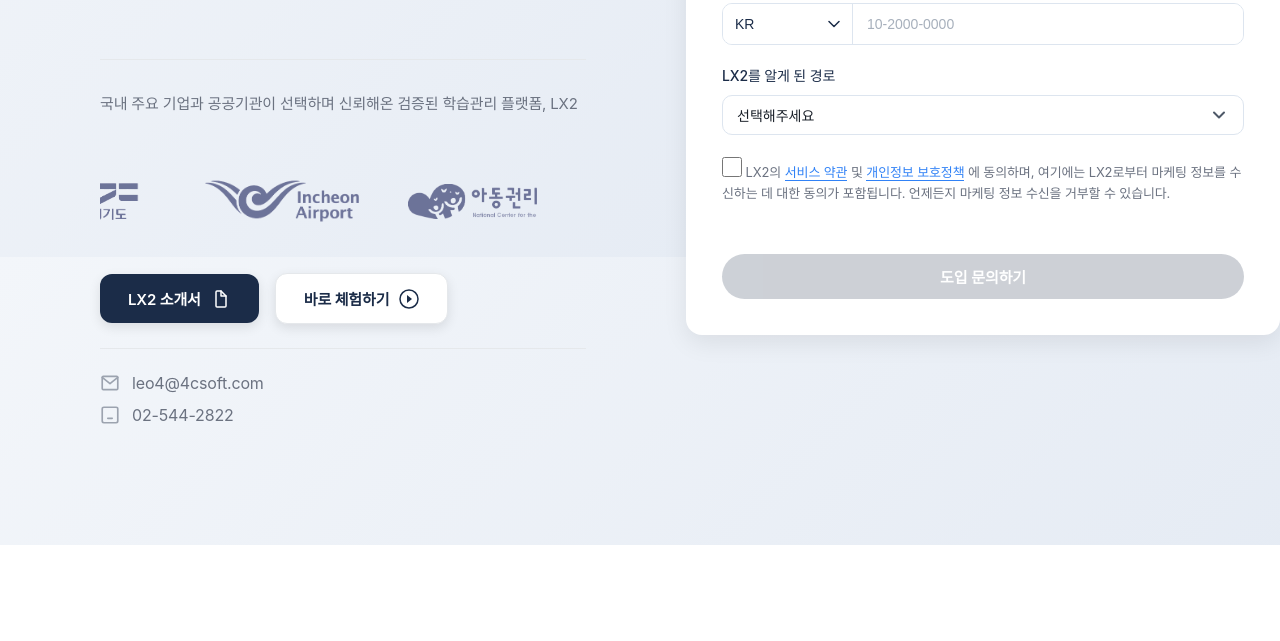
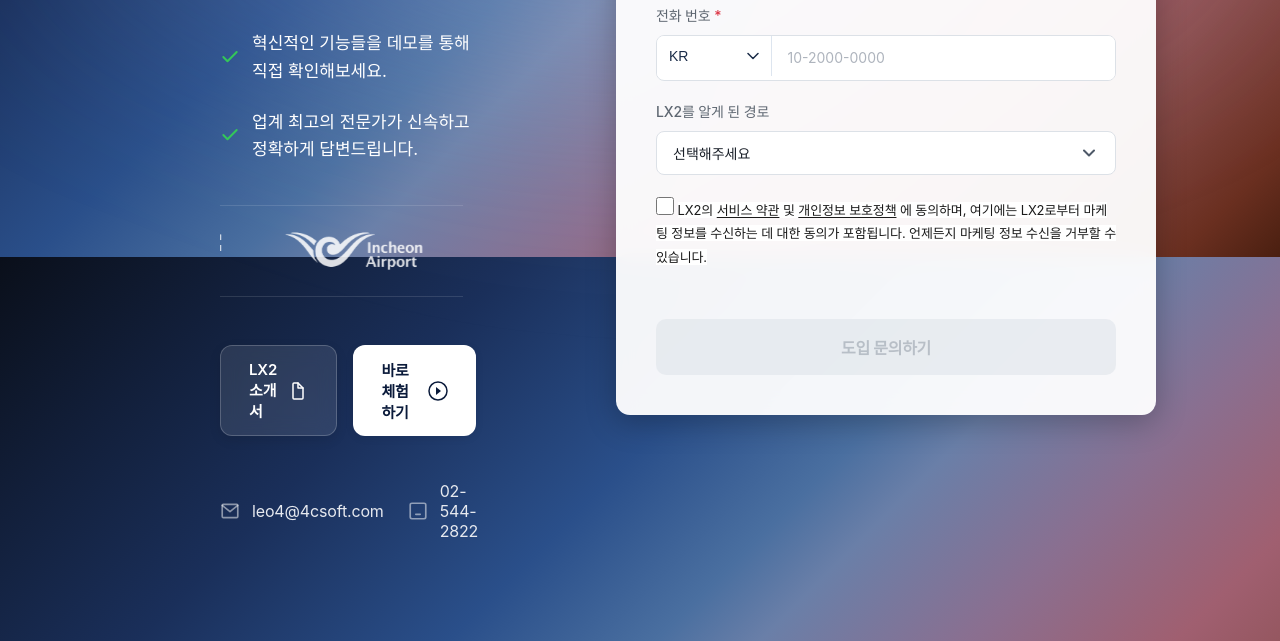
Before and after one commit to tagmach11/4csoft_poem, a plain HTML site: page index.html in a window 1280 px wide. Shown: the part 543-1184 px from the top of the page. Before the commit the page ends 1088 px from the top, so only its background shows below. Drawn offline with nearby package versions, Linux system fonts and the light colour scheme.

Commit message:
Final Version

```diff
--- a/index.html
+++ b/index.html
@@ -3,10 +3,9 @@
 <head>
     <meta charset="UTF-8">
     <meta name="viewport" content="width=device-width, initial-scale=1.0">
-    <title>LX2 Platform Inquiry</title>
+    <title>4CSoft - LX2</title>
     <link rel="stylesheet" href="styles.css">
     <script type="text/javascript" src="https://cdn.jsdelivr.net/npm/@emailjs/browser@4/dist/email.min.js"></script>
-    <script src="config.js"></script>
 </head>
 <body>
     <div class="top-logo">
@@ -17,7 +16,7 @@
         <!-- Left Section: Promotional Content -->
         <div class="left-section">
             <h1 class="headline">
-                통합 학습관리 시스템으로<br> 교육 혁신을 만들어보세요.</h1>
+                통합 학습관리 시스템으로<br> 교육 혁신을 시작하세요.</h1>
 
             <ul class="features">
                 <li>
@@ -41,7 +40,6 @@
             </ul>
 
             <div class="testimonial">
-                <p class="testimonial-text">국내 주요 기업과 공공기관이 선택하며 신뢰해온 검증된 학습관리 플랫폼, LX2</p>
                 <div class="partner-logos-container">
                     <div class="partner-logos-slider">
                         <div class="partner-logos-track">
@@ -169,6 +167,7 @@
                         </div>
                     </div>
                 </div>
+            </div>
 
             <!-- Action Buttons -->
             <div class="action-buttons-container">
@@ -204,7 +203,6 @@
                     </svg>
                     <span>02-544-2822</span>
                 </a>
-                </div>
             </div>
         </div>
 
@@ -320,21 +318,6 @@
         </div>
     </div>
 
-    <!-- 제한 모달 -->
-    <div id="rateLimitModal" class="modal">
-        <div class="modal-content">
-            <div class="modal-icon warning">
-                <svg width="48" height="48" viewBox="0 0 48 48" fill="none" xmlns="http://www.w3.org/2000/svg">
-                    <circle cx="24" cy="24" r="24" fill="#FF9500" opacity="0.1"/>
-                    <path d="M24 4C12.95 4 4 12.95 4 24C4 35.05 12.95 44 24 44C35.05 44 44 35.05 44 24C44 12.95 35.05 4 24 4ZM26 32H22V28H26V32ZM26 24H22V14H26V24Z" fill="#FF9500"/>
-                </svg>
-            </div>
-            <h2 class="modal-title">잠시만 기다려주세요</h2>
-            <p class="modal-message" id="rateLimitMessage">같은 정보로는 1시간에 한 번만 문의하실 수 있습니다.</p>
-            <button class="modal-button" onclick="closeModal('rateLimitModal')">확인</button>
-        </div>
-    </div>
-
     <script src="script.js"></script>
 </body>
 </html>
--- a/styles.css
+++ b/styles.css
@@ -5,20 +5,39 @@
 }
 
 body {
-    font-family: -apple-system, BlinkMacSystemFont, 'Segoe UI', 'Pretendard', Roboto, 'Helvetica Neue', Arial, sans-serif;
+    font-family: 'Pretendard', 'Inter', -apple-system, BlinkMacSystemFont, 'Segoe UI', Roboto, 'Helvetica Neue', Arial, sans-serif;
     min-height: 100vh;
-    background: linear-gradient(135deg, #F3F6FA 0%, #E1E8F2 100%);
+    background: linear-gradient(135deg, #0A0F1A 0%, #1A2F5A 25%, #2A4F8A 40%, #4A6FA0 50%, #6A7FA8 55%, #8A6F90 65%, #A05F70 75%, #8A4F50 85%, #6A2F20 95%, #4A1F10 100%);
     background-attachment: fixed;
-    color: #333;
+    color: #FFFFFF;
     position: relative;
     -webkit-font-smoothing: antialiased;
     -moz-osx-font-smoothing: grayscale;
+    overflow-x: hidden;
+    font-weight: 400;
 }
 
 body::before {
+    content: '';
+    position: fixed;
+    top: 0;
+    left: 0;
+    width: 100%;
+    height: 100%;
+    background:
+        radial-gradient(ellipse at 50% 50%, rgba(255, 255, 255, 0.2) 0%, rgba(255, 255, 255, 0.12) 30%, rgba(255, 255, 255, 0.05) 50%, transparent 70%),
+        radial-gradient(ellipse at 30% 50%, rgba(100, 150, 255, 0.15) 0%, transparent 50%),
+        radial-gradient(ellipse at 70% 50%, rgba(200, 120, 150, 0.12) 0%, transparent 50%);
+    pointer-events: none;
+    z-index: 0;
+    filter: blur(80px);
+}
+
+
+/* Page Header */
+.page-header {
     display: none;
 }
-
 
 .container {
     display: flex;
@@ -26,27 +45,33 @@ body::before {
     width: 100%;
     max-width: 100%;
     margin: 0;
-    padding: 120px 100px;
-    gap: 100px;
-    align-items: center;
+    padding: 0;
+    gap: 0;
+    align-items: stretch;
     position: relative;
     z-index: 1;
     box-sizing: border-box;
+    background: transparent;
+    border: none;
+    outline: none;
 }
 
 /* Left Section */
 .left-section {
     width: 45%;
     flex: 0 0 45%;
-    color: #1B2C48;
-    padding: 0;
+    color: #FFFFFF;
+    padding: 100px 100px 100px 220px;
     text-align: left;
     background: transparent;
     display: flex;
     flex-direction: column;
     justify-content: center;
-    min-height: 100%;
+    min-height: 100vh;
     position: relative;
+    z-index: 1;
+    overflow-y: auto;
+    overflow-x: visible;
 }
 
 .top-logo {
@@ -63,13 +88,33 @@ body::before {
 }
 
 .headline {
-    font-size: 52px;
-    font-weight: 600;
-    line-height: 1.2;
+    font-size: 55px;
+    font-weight: 900;
+    line-height: 1.1;
+    margin-bottom: 32px;
+    color: #FFFFFF;
+    letter-spacing: -0.05em;
+    margin-top: 0;
+    font-family: 'Pretendard', 'Inter', sans-serif;
+    text-shadow: 0 2px 20px rgba(0, 0, 0, 0.2);
+}
+
+.subheadline {
+    font-size: 20px;
+    font-weight: 400;
+    line-height: 1.5;
+    margin-bottom: 32px;
+    color: #E6E9EF;
+    letter-spacing: -0.01em;
+}
+
+.subheadline {
+    font-size: 20px;
+    font-weight: 400;
+    line-height: 1.5;
     margin-bottom: 48px;
-    color: #1B2C48;
-    letter-spacing: -0.03em;
-    margin-top: 0;
+    color: #E6E9EF;
+    letter-spacing: -0.01em;
 }
 
 .features {
@@ -77,35 +122,44 @@ body::before {
     margin-bottom: 0;
     padding: 0;
     margin-top: 0;
+    margin-bottom: 2px;
 }
 
 .features li {
     display: flex;
     align-items: center;
     gap: 12px;
-    margin-bottom: 20px;
+    margin-bottom: 24px;
     font-size: 17px;
     font-weight: 400;
-    color: #1B2C48;
-    line-height: 1.5;
+    color: #FFFFFF;
+    line-height: 1.6;
 }
 
 .features li svg {
+    color: #FF8A3D;
     flex-shrink: 0;
 }
 
 .testimonial {
-    margin-top: 48px;
-    padding-top: 32px;
-    border-top: 1px solid #E5E8EB;
+    margin-top: 16px;
+    padding-top: 10px;
+    padding-bottom: 10px;
+    border-top: 1px solid rgba(255, 255, 255, 0.12);
+    border-bottom: 1px solid rgba(255, 255, 255, 0.12);
     position: relative;
     flex-shrink: 0;
+    display: block;
+    visibility: visible;
+    opacity: 1;
+    width: 95%;
+    max-width: 95%;
 }
 
 .testimonial-text {
     font-size: 15px;
-    line-height: 1.6;
-    color: #6B7280;
+    line-height: 1.5;
+    color: #E6E9EF;
     letter-spacing: -0.01em;
     margin-bottom: 16px;
     font-weight: 400;
@@ -115,8 +169,11 @@ body::before {
     overflow: hidden;
     position: relative;
     width: 100%;
-    max-width: 90%;
-    margin-top: 45px;
+    max-width: 95%;
+    margin-top: 0;
+    display: block;
+    visibility: visible;
+    opacity: 1;
 }
 
 .partner-logos-slider {
@@ -128,7 +185,7 @@ body::before {
     display: flex;
     gap: 36px;
     align-items: center;
-    animation: slide 26s linear infinite;
+    animation: slide 8s linear infinite;
     will-change: transform;
 }
 
@@ -136,7 +193,7 @@ body::before {
     flex-shrink: 0;
     opacity: 0.85;
     transition: opacity 0.3s;
-    height: 80px;
+    height: 70px;
     display: flex;
     align-items: center;
     justify-content: center;
@@ -147,13 +204,13 @@ body::before {
 }
 
 .partner-logo img {
-    max-height: 65px;
-    max-width: 180px;
+    max-height: 60px;
+    max-width: 160px;
     width: auto;
     height: auto;
     object-fit: contain;
-    filter: brightness(0) saturate(0%) invert(20%) sepia(30%) saturate(1500%) hue-rotate(200deg) brightness(0.85);
-    opacity: 0.75;
+    filter: brightness(0) saturate(0%) invert(100%) brightness(1.2);
+    opacity: 1;
 }
 
 @keyframes slide {
@@ -179,24 +236,32 @@ body::before {
 
 /* Right Section */
 .right-section {
-    width: 55%;
-    flex: 0 0 55%;
+    width: 50%;
+    flex: 0 0 50%;
     display: flex;
     justify-content: center;
-    align-items: flex-start;
+    align-items: center;
+    padding: 60px 60px 60px 40px;
+    position: relative;
+    z-index: 1;
+    background: transparent;
 }
 
 .contact-form {
-    background: #FFFFFF;
-    border-radius: 16px;
-    padding: 36px 36px;
-    box-shadow: 0 8px 24px rgba(0, 0, 0, 0.08);
+    background: rgba(255, 255, 255, 0.95);
+    backdrop-filter: blur(10px);
+    border-radius: 14px;
+    padding: 40px 40px;
+    box-shadow: 0 8px 30px rgba(0, 0, 0, 0.25);
     width: 100%;
-    max-width: 700px;
+    max-width: 550px;
     box-sizing: border-box;
     display: flex;
     flex-direction: column;
     justify-content: space-between;
+    border: none;
+    position: relative;
+    z-index: 2;
 }
 
 .form-group {
@@ -223,8 +288,9 @@ body::before {
     font-size: 14px;
     font-weight: 500;
     margin-bottom: 10px;
-    color: #1B2C48;
+    color: #5E6771;
     letter-spacing: -0.01em;
+    font-family: 'Pretendard', 'Inter', 'Noto Sans KR', sans-serif;
 }
 
 .required {
@@ -233,17 +299,45 @@ body::before {
 
 .form-group input[type="text"],
 .form-group input[type="email"],
+.form-group input[type="tel"],
+.form-textarea {
+    width: 100%;
+    padding: 12px 16px;
+    border: 1px solid #DCE1E7;
+    border-radius: 8px;
+    font-size: 14px;
+    transition: all 0.2s ease;
+    background: #FFFFFF;
+    color: #1A1A1A;
+    font-weight: 400;
+    font-family: 'Pretendard', 'Inter', 'Noto Sans KR', sans-serif;
+    box-shadow: none;
+}
+
+.form-group input[type="text"],
+.form-group input[type="email"],
 .form-group input[type="tel"] {
-    width: 100%;
-    padding: 10px 14px;
-    border: 0.5px solid #DDE5EF;
-    border-radius: 10px;
-    font-size: 14px;
-    transition: all 0.2s;
-    background: #FFFFFF;
-    color: #1B2C48;
-    font-weight: 400;
-    height: 40px;
+    height: 44px;
+}
+
+.form-textarea {
+    min-height: 120px;
+    resize: vertical;
+    line-height: 1.5;
+}
+
+.form-group input[type="text"]::placeholder,
+.form-group input[type="email"]::placeholder,
+.form-group input[type="tel"]::placeholder,
+.form-textarea::placeholder {
+    color: #AEB4BD;
+}
+
+.form-group input[type="text"]:hover,
+.form-group input[type="email"]:hover,
+.form-group input[type="tel"]:hover,
+.form-textarea:hover {
+    border-color: #C8D0D8;
 }
 
 .form-group input::placeholder,
@@ -255,8 +349,9 @@ body::before {
 .form-group input:focus,
 .form-textarea:focus {
     outline: none;
-    border-color: #4F7BFF;
-    box-shadow: 0 0 0 3px rgba(79, 123, 255, 0.08);
+    border-color: #FF8A3D;
+    box-shadow: 0 0 0 3px rgba(255, 138, 61, 0.15);
+    background: #FFFFFF;
 }
 
 .form-textarea {
@@ -289,16 +384,26 @@ body::before {
 .phone-input-group {
     display: flex;
     align-items: stretch;
-    border: 0.5px solid #DDE5EF;
-    border-radius: 10px;
+    border: 1px solid #DCE1E7;
+    border-radius: 8px;
     background: #FFFFFF;
     overflow: hidden;
-    transition: all 0.2s;
+    transition: all 0.2s ease;
+    box-shadow: none;
+}
+
+.phone-input-group:hover {
+    border-color: #C8D0D8;
 }
 
 .phone-input-group:focus-within {
-    border-color: #4F7BFF;
-    box-shadow: 0 0 0 3px rgba(79, 123, 255, 0.08);
+    border-color: #FF8A3D;
+    box-shadow: 0 0 0 3px rgba(255, 138, 61, 0.15);
+    background: #FFFFFF;
+}
+
+.phone-input-group:focus-within input {
+    border-color: transparent;
 }
 
 .country-code {
@@ -357,31 +462,36 @@ body::before {
 
 .select-trigger {
     width: 100%;
-    padding: 10px 14px;
-    border: 0.5px solid #DDE5EF;
-    border-radius: 10px;
+    padding: 12px 16px;
+    border: 1px solid #DCE1E7;
+    border-radius: 8px;
     background: #FFFFFF;
-    color: #1B2C48;
+    color: #1A1A1A;
     font-size: 14px;
     font-weight: 400;
     cursor: pointer;
-    transition: all 0.2s;
+    transition: all 0.2s ease;
     display: flex;
     justify-content: space-between;
     align-items: center;
     text-align: left;
     font-family: inherit;
-    height: 40px;
+    height: 44px;
     box-sizing: border-box;
+    box-shadow: none;
 }
 
 .select-trigger:hover {
-    border-color: #D1DAE5;
+    border-color: #C8D0D8;
+    background: #FFFFFF;
 }
 
-.select-trigger.active {
-    border-color: #4F7BFF;
-    box-shadow: 0 0 0 3px rgba(79, 123, 255, 0.08);
+.select-trigger.active,
+.select-trigger:focus {
+    border-color: #FF8A3D;
+    box-shadow: 0 0 0 3px rgba(255, 138, 61, 0.15);
+    background: #FFFFFF;
+    outline: none;
 }
 
 .select-value {
@@ -479,125 +589,112 @@ body::before {
 
 .checkbox-group {
     margin-bottom: 40px;
+    background: transparent;
+    padding: 0;
+    border: none;
 }
 
-.terms-privacy-card {
-    background: #F9FAFB;
-    border: 1px solid #E5E8EB;
-    border-radius: 12px;
-    padding: 20px;
-    margin-bottom: 20px;
-    display: flex;
-    flex-direction: column;
-    gap: 12px;
-}
-
-.terms-privacy-item {
-    display: flex;
-    align-items: center;
-}
-
-.terms-privacy-link {
-    display: flex;
-    align-items: center;
-    gap: 10px;
-    color: #4F7BFF;
-    text-decoration: none;
-    font-size: 14px;
-    font-weight: 500;
-    transition: all 0.2s;
-    padding: 8px 12px;
-    border-radius: 8px;
-    width: 100%;
-    letter-spacing: -0.01em;
-}
-
-.terms-privacy-link:hover {
-    background: #F3F6FA;
-    color: #5A85FF;
-}
-
-.terms-privacy-link svg {
-    flex-shrink: 0;
-    color: #4F7BFF;
-}
-
-.terms-privacy-link:hover svg {
-    color: #5A85FF;
-}
+/* 카드 섹션 제거됨 - 일반 텍스트로 변경 */
 
 .checkbox-label {
     display: flex;
     align-items: flex-start;
     gap: 12px;
     cursor: pointer;
+    background: transparent;
+    padding: 0;
+    border: none;
 }
 
 .checkbox-label input[type="checkbox"] {
     margin-top: 2px;
-    width: 20px;
-    height: 20px;
+    width: 18px;
+    height: 18px;
     cursor: pointer;
     flex-shrink: 0;
-    accent-color: #3182f6;
+    accent-color: #2563EB;
 }
 
 .checkbox-text {
     font-size: 13px;
-    line-height: 1.6;
-    color: #6B7280;
+    line-height: 1.8;
+    color: #1A1A1A;
     letter-spacing: -0.01em;
+    font-weight: 400;
+    background: #FFFFFF;
+    padding: 0;
+    margin: 0;
+}
+
+.checkbox-text .link {
+    color: #1A1A1A;
+    text-decoration: underline;
+    text-decoration-color: #1A1A1A;
+    text-underline-offset: 2px;
+    transition: all 0.2s ease;
+    background: transparent;
     font-weight: 400;
 }
 
+.checkbox-text .link:hover {
+    color: #2563EB;
+    text-decoration-color: #2563EB;
+}
+
 .link {
-    color: #3182f6;
-    text-decoration: none;
-    transition: color 0.2s;
-    border-bottom: 1px solid #3182f6;
+    color: #1A1A1A;
+    text-decoration: underline;
+    text-decoration-color: #1A1A1A;
+    text-underline-offset: 2px;
+    transition: all 0.2s ease;
+    background: transparent;
+    font-weight: 400;
 }
 
 .link:hover {
-    color: #1b64da;
-    border-bottom-color: #1b64da;
+    color: #2563EB;
+    text-decoration-color: #2563EB;
 }
 
 .submit-btn {
     width: 100%;
-    padding: 12px 24px;
-    background: #4F7BFF;
-    color: white;
+    padding: 16px 24px;
+    background: #2563EB;
+    color: #FFFFFF;
     border: none;
-    border-radius: 999px;
-    font-size: 15px;
-    font-weight: 600;
+    border-radius: 10px;
+    font-size: 16px;
+    font-weight: 700;
     cursor: pointer;
-    transition: all 0.2s;
-    letter-spacing: -0.01em;
-    box-shadow: 0 4px 12px rgba(0, 0, 0, 0.05);
+    transition: all 0.3s cubic-bezier(0.4, 0, 0.2, 1);
+    letter-spacing: -0.02em;
+    box-shadow: 0 4px 12px rgba(37, 99, 235, 0.25);
+    font-family: 'Pretendard', 'Inter', sans-serif;
 }
 
 .submit-btn:hover {
-    background: #5A85FF;
-    box-shadow: 0 4px 12px rgba(0, 0, 0, 0.08);
+    background: #3B82F6;
+    box-shadow: 0 6px 20px rgba(37, 99, 235, 0.4), 0 0 0 0 rgba(37, 99, 235, 0.1);
     transform: translateY(-1px);
 }
 
 .submit-btn:active {
+    background: #FF7A2D;
+    box-shadow: 0 2px 8px rgba(255, 138, 61, 0.25);
     transform: translateY(0);
-    box-shadow: 0 2px 8px rgba(0, 0, 0, 0.05);
 }
 
 .submit-btn:disabled {
-    background: #9CA3AF;
+    background: #DCE1E7;
+    color: #7C8795;
     cursor: not-allowed;
-    opacity: 0.5;
+    opacity: 0.6;
     transform: none;
     box-shadow: none;
 }
 
 .submit-btn:disabled:hover {
-    background: #9CA3AF;
+    background: #DCE1E7;
     transform: none;
     box-shadow: none;
 }
@@ -606,27 +703,34 @@ body::before {
 @media (max-width: 1024px) {
     .container {
         flex-direction: column;
-        gap: 60px;
-        padding: 100px 32px 60px;
+        gap: 0;
+        min-height: auto;
     }
 
     .left-section {
         width: 100%;
-        flex: 0 0 100%;
-        text-align: left;
+        flex: 0 0 auto;
+        padding: 60px 40px;
+        min-height: auto;
+        margin-left: 30px;
     }
 
     .right-section {
         width: 100%;
-        flex: 0 0 100%;
+        flex: 0 0 auto;
+        padding: 60px 40px;
     }
 
     .headline {
         font-size: 48px;
     }
 
+    .subheadline {
+        font-size: 18px;
+    }
+
     .features li {
-        font-size: 18px;
+        font-size: 16px;
     }
 
     .testimonial-text {
@@ -657,8 +761,21 @@ body::before {
 }
 
 @media (max-width: 768px) {
+    .page-header {
+        padding: 40px 24px 30px;
+    }
+
+    .page-title {
+        font-size: 32px;
+        margin-bottom: 16px;
+    }
+
+    .page-description {
+        font-size: 15px;
+    }
+
     .container {
-        padding: 80px 24px 40px;
+        padding: 0 24px 40px;
         gap: 60px;
     }
 
@@ -887,9 +1004,11 @@ body::before {
     align-items: center;
     gap: 16px;
     padding: 0;
-    margin-top: 32px;
+    margin-top: 48px;
     position: relative;
     z-index: 1;
+    visibility: visible;
+    opacity: 1;
 }
 
 .action-btn {
@@ -913,28 +1032,35 @@ body::before {
 }
 
 .brochure-btn {
-    background: #1B2C48;
+    background: rgba(255, 255, 255, 0.1);
+    backdrop-filter: blur(10px);
     color: #FFFFFF;
-    border: none;
+    border: 1px solid rgba(255, 255, 255, 0.2);
+    transition: all 0.3s ease;
 }
 
 .brochure-btn:hover {
-    background: #2A3D5A;
+    background: rgba(37, 99, 235, 0.2);
+    border-color: rgba(37, 99, 235, 0.4);
     transform: translateY(-2px);
-    box-shadow: 0 6px 16px rgba(27, 44, 72, 0.2);
+    box-shadow: 0 6px 20px rgba(37, 99, 235, 0.3);
 }
 
 .demo-btn {
     background: #FFFFFF;
-    color: #1B2C48;
-    border: 1px solid #E5E8EB;
+    color: #0A1A3A;
+    border: none;
+    box-shadow: 0 2px 8px rgba(0, 0, 0, 0.08);
+    font-weight: 700;
+    font-family: 'Pretendard', 'SUIT', 'Inter', sans-serif;
+    transition: all 0.3s ease;
 }
 
 .demo-btn:hover {
-    background: #F9FAFB;
+    background: #2563EB;
+    color: #FFFFFF;
+    box-shadow: 0 4px 16px rgba(37, 99, 235, 0.4);
     transform: translateY(-2px);
-    box-shadow: 0 6px 16px rgba(0, 0, 0, 0.12);
-    border-color: #D1DAE5;
 }
 
 @media (max-width: 1024px) {
@@ -960,38 +1086,40 @@ body::before {
 /* Contact Info */
 .contact-info {
     display: flex;
-    flex-direction: column;
-    gap: 12px;
-    margin-top: 24px;
-    padding-top: 24px;
-    border-top: 1px solid #E5E8EB;
+    flex-direction: row;
+    gap: 24px;
+    margin-top: 45px;
+    padding-top: 0;
+    visibility: visible;
+    opacity: 1;
+    align-items: center;
 }
 
 .contact-item {
     display: flex;
     align-items: center;
     gap: 12px;
-    color: #6B7280;
+    color: #E6E9EF;
     text-decoration: none;
     font-size: 16px;
-    transition: color 0.2s;
+    transition: all 0.2s ease;
     letter-spacing: -0.01em;
 }
 
 .contact-item:hover {
-    color: #4F7BFF;
+    color: #FFFFFF;
 }
 
 .contact-item svg {
     flex-shrink: 0;
     width: 20px;
     height: 20px;
-    color: #9CA3AF;
-    transition: color 0.2s;
+    color: rgba(255, 255, 255, 0.5);
+    transition: all 0.2s ease;
 }
 
 .contact-item:hover svg {
-    color: #4F7BFF;
+    color: rgba(255, 255, 255, 0.8);
 }
 
 @media (max-width: 768px) {
```
Also changed, not shown: privacy.html (+17 -15 lines), terms.html (+20 -20 lines). Lines whose indentation alone changed are shown as unchanged.
